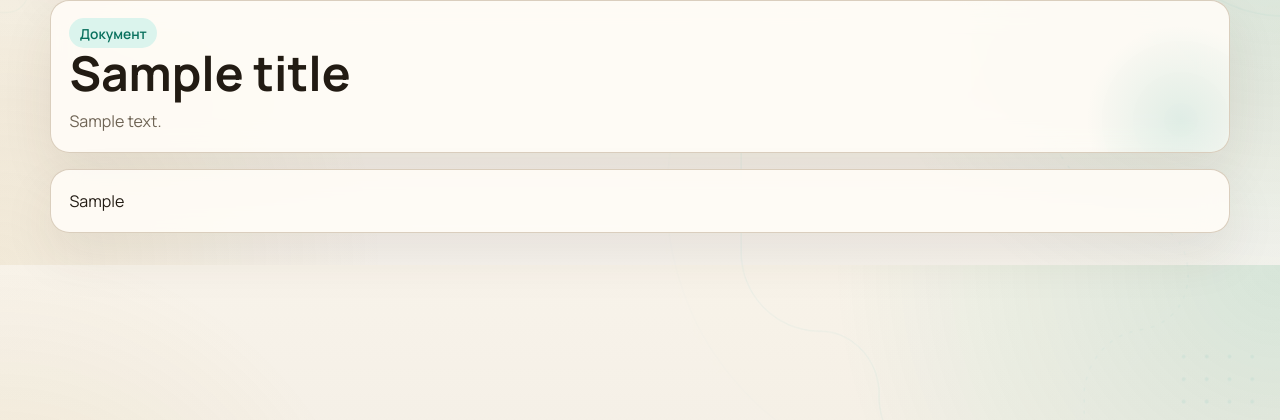
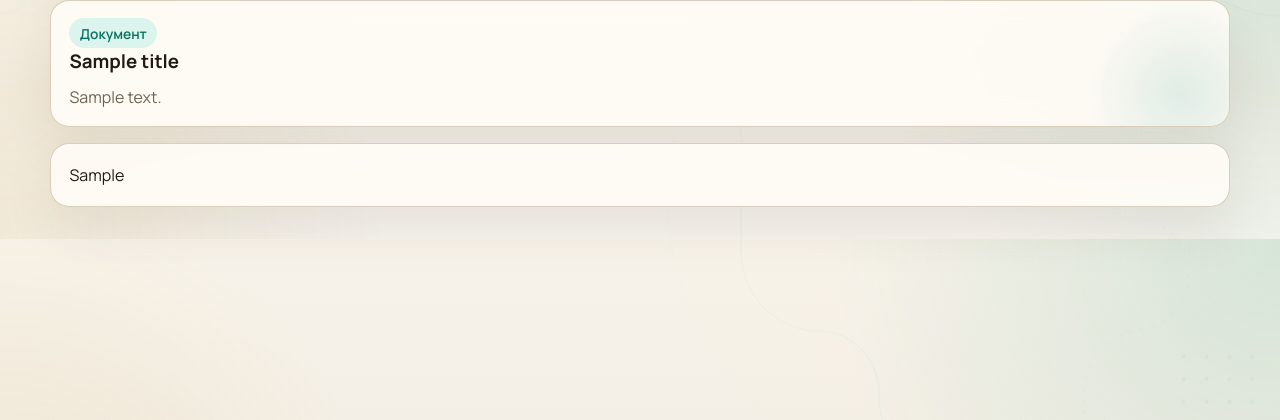
Before and after one commit to Ukiyo-AK/ALTLINK-VPN, a Python web app: template src/altlink/presentation/web/templates/legal_privacy.html in a window 1280 px wide. Shown: the part 98-518 px from the top of the page. Run offline with Jinja, Linux system fonts and the light colour scheme; the template is opened without the code that fills it: most values are stand-ins (such as "Sample title", 1, 10 or a date in 2020).

Commit message:
re 1.1.9.7

```diff
--- a/src/altlink/presentation/web/static/style.css
+++ b/src/altlink/presentation/web/static/style.css
@@ -916,31 +892,6 @@ textarea {
   white-space: pre-wrap;
 }
 
-.legal-hero-panel {
-  min-width: 0;
-}
-
-.legal-hero-title,
-.legal-hero-excerpt {
-  position: relative;
-  z-index: 1;
-  max-width: 100%;
-  overflow-wrap: anywhere;
-  word-break: break-word;
-}
-
-.legal-hero-title {
-  margin-bottom: 0.55rem;
-  font-size: clamp(1.85rem, 5vw, 3rem);
-  line-height: 1.06;
-  text-wrap: balance;
-}
-
-.legal-hero-excerpt {
-  margin-bottom: 0;
-  line-height: 1.65;
-}
-
 @media (max-width: 980px) {
   .layout { grid-template-columns: 1fr; }
   .sidebar {
--- a/src/altlink/presentation/web/templates/base.html
+++ b/src/altlink/presentation/web/templates/base.html
@@ -4,8 +4,6 @@
   <meta charset="utf-8">
   <meta name="viewport" content="width=device-width, initial-scale=1">
   <title>{{ title }} | ALTLINK VPN</title>
-  <link rel="icon" type="image/png" href="/media/logo.png">
-  <link rel="apple-touch-icon" href="/media/logo.png">
   <link rel="preconnect" href="https://fonts.googleapis.com">
   <link rel="preconnect" href="https://fonts.gstatic.com" crossorigin>
   <link href="https://fonts.googleapis.com/css2?family=Manrope:wght@400;500;600;700;800&display=swap" rel="stylesheet">
--- a/src/altlink/presentation/web/templates/landing.html
+++ b/src/altlink/presentation/web/templates/landing.html
@@ -4,8 +4,6 @@
   <meta charset="utf-8">
   <meta name="viewport" content="width=device-width, initial-scale=1">
   <title>{{ title }} | ALTLINK VPN</title>
-  <link rel="icon" type="image/png" href="/media/logo.png">
-  <link rel="apple-touch-icon" href="/media/logo.png">
   <link rel="preconnect" href="https://fonts.googleapis.com">
   <link rel="preconnect" href="https://fonts.gstatic.com" crossorigin>
   <link href="https://fonts.googleapis.com/css2?family=Manrope:wght@400;500;600;700;800&display=swap" rel="stylesheet">
@@ -34,10 +32,6 @@
     <section class="landing-hero panel" style="position: relative; min-height: 29rem; padding-right: clamp(1.4rem, 3vw, 2rem); overflow: hidden; isolation: isolate;">
       <div class="landing-copy" style="max-width: min(58rem, 92%);">
         <span class="badge gold">Быстро. Стабильно. По честной цене.</span>
-        <div class="landing-hero-logo-row">
-          <img class="landing-hero-logo" src="/media/logo.png" alt="ALTLINK VPN">
-          <div class="landing-hero-wordmark">ALTLINK VPN</div>
-        </div>
         <h1>ALTLINK VPN</h1>
         <p class="muted">
           Быстрый и стабильный VPN без сложных настроек.
--- a/src/altlink/presentation/web/templates/legal_privacy.html
+++ b/src/altlink/presentation/web/templates/legal_privacy.html
@@ -4,8 +4,6 @@
   <meta charset="utf-8">
   <meta name="viewport" content="width=device-width, initial-scale=1">
   <title>{{ title }} | ALTLINK VPN</title>
-  <link rel="icon" type="image/png" href="/media/logo.png">
-  <link rel="apple-touch-icon" href="/media/logo.png">
   <link rel="preconnect" href="https://fonts.googleapis.com">
   <link rel="preconnect" href="https://fonts.gstatic.com" crossorigin>
   <link href="https://fonts.googleapis.com/css2?family=Manrope:wght@400;500;600;700;800&display=swap" rel="stylesheet">
@@ -29,10 +27,10 @@
     </header>
 
     <section class="hero">
-      <article class="hero-panel legal-hero-panel">
+      <article class="hero-panel">
         <span class="badge">Документ</span>
-        <h1 class="legal-hero-title">{{ title }}</h1>
-        <p class="muted legal-hero-excerpt">{{ document_excerpt }}</p>
+        <h1>{{ title }}</h1>
+        <p class="muted">{{ document_excerpt }}</p>
       </article>
     </section>
 
--- a/src/altlink/presentation/web/templates/login.html
+++ b/src/altlink/presentation/web/templates/login.html
@@ -4,8 +4,6 @@
   <meta charset="utf-8">
   <meta name="viewport" content="width=device-width, initial-scale=1">
   <title>{{ title }} | ALTLINK VPN</title>
-  <link rel="icon" type="image/png" href="/media/logo.png">
-  <link rel="apple-touch-icon" href="/media/logo.png">
   <link rel="preconnect" href="https://fonts.googleapis.com">
   <link rel="preconnect" href="https://fonts.gstatic.com" crossorigin>
   <link href="https://fonts.googleapis.com/css2?family=Manrope:wght@400;500;600;700;800&display=swap" rel="stylesheet">
--- a/src/altlink/presentation/web/templates/portal_dashboard.html
+++ b/src/altlink/presentation/web/templates/portal_dashboard.html
@@ -4,8 +4,6 @@
   <meta charset="utf-8">
   <meta name="viewport" content="width=device-width, initial-scale=1">
   <title>{{ title }} | ALTLINK VPN</title>
-  <link rel="icon" type="image/png" href="/media/logo.png">
-  <link rel="apple-touch-icon" href="/media/logo.png">
   <link rel="preconnect" href="https://fonts.googleapis.com">
   <link rel="preconnect" href="https://fonts.gstatic.com" crossorigin>
   <link href="https://fonts.googleapis.com/css2?family=Manrope:wght@400;500;600;700;800&display=swap" rel="stylesheet">
--- a/src/altlink/presentation/web/templates/portal_help.html
+++ b/src/altlink/presentation/web/templates/portal_help.html
@@ -4,8 +4,6 @@
   <meta charset="utf-8">
   <meta name="viewport" content="width=device-width, initial-scale=1">
   <title>{{ title }} | ALTLINK VPN</title>
-  <link rel="icon" type="image/png" href="/media/logo.png">
-  <link rel="apple-touch-icon" href="/media/logo.png">
   <link rel="preconnect" href="https://fonts.googleapis.com">
   <link rel="preconnect" href="https://fonts.gstatic.com" crossorigin>
   <link href="https://fonts.googleapis.com/css2?family=Manrope:wght@400;500;600;700;800&display=swap" rel="stylesheet">
--- a/src/altlink/presentation/web/templates/portal_login.html
+++ b/src/altlink/presentation/web/templates/portal_login.html
@@ -4,8 +4,6 @@
   <meta charset="utf-8">
   <meta name="viewport" content="width=device-width, initial-scale=1">
   <title>{{ title }} | ALTLINK VPN</title>
-  <link rel="icon" type="image/png" href="/media/logo.png">
-  <link rel="apple-touch-icon" href="/media/logo.png">
   <link rel="preconnect" href="https://fonts.googleapis.com">
   <link rel="preconnect" href="https://fonts.gstatic.com" crossorigin>
   <link href="https://fonts.googleapis.com/css2?family=Manrope:wght@400;500;600;700;800&display=swap" rel="stylesheet">
```
Also changed, not shown: other parts of src/altlink/presentation/web/static/style.css (+0 -41 lines), src/altlink/presentation/web/templates/legal_agreement.html (+3 -5 lines).
